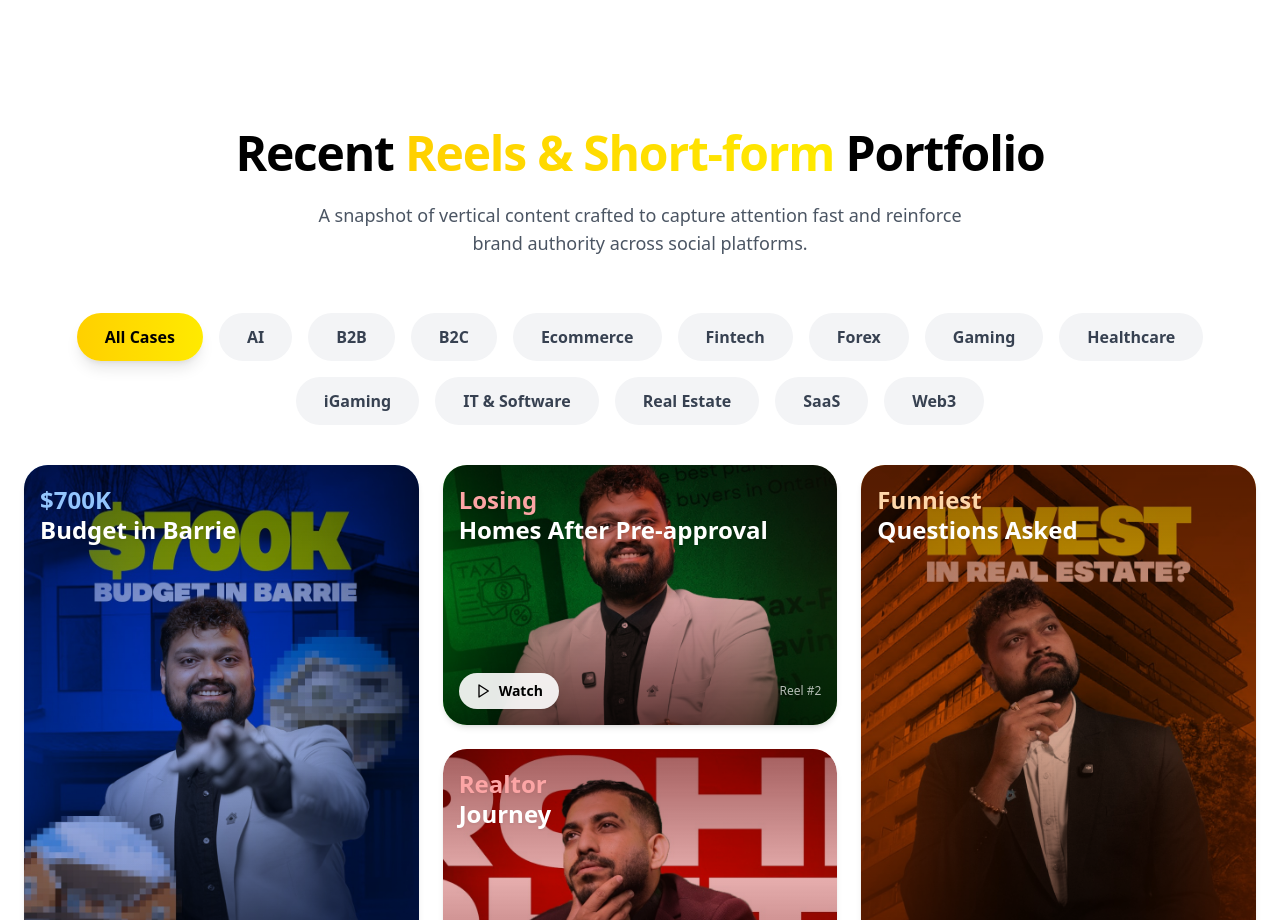
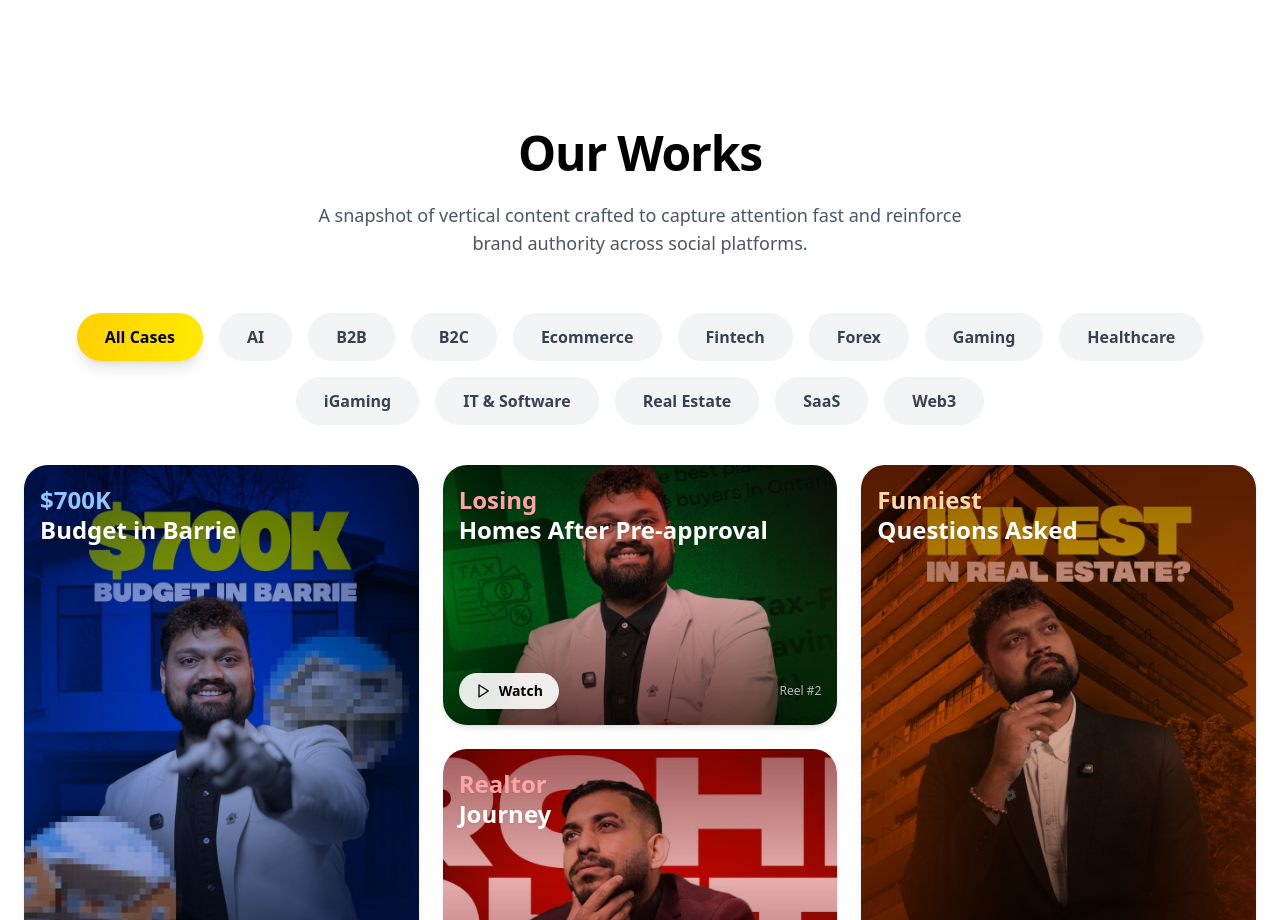
Before and after one commit to SDSamarasinghe/trend-loop, a React (Create React App) app: page / in a window 1280 px wide. Shown: the part 2660-3580 px from the top of the page. Built offline with nearby package versions, Linux system fonts and the light colour scheme.

Commit message:
Update ReelsPortfolio heading for improved clarity and relevance

```diff
--- a/src/components/ReelsPortfolio.jsx
+++ b/src/components/ReelsPortfolio.jsx
@@ -39,9 +39,8 @@ const ReelsPortfolio = () => {
       <div className="max-w-7xl mx-auto">
         <div className="text-center mb-14 space-y-6">
           <h2 className="font-bold leading-[1.05] tracking-tight text-4xl md:text-5xl">
-            <span className="text-black">Recent </span>
-            <span className="bg-gradient-to-r from-[#FFD000] to-[#FFEA00] bg-clip-text text-transparent">Reels & Short-form</span>
-            <span className="text-black"> Portfolio</span>
+            <span className="text-black">Our Works</span>
+
           </h2>
           <p className="text-gray-600 max-w-2xl mx-auto text-lg">
             A snapshot of vertical content crafted to capture attention fast and reinforce brand authority across social platforms.
```
